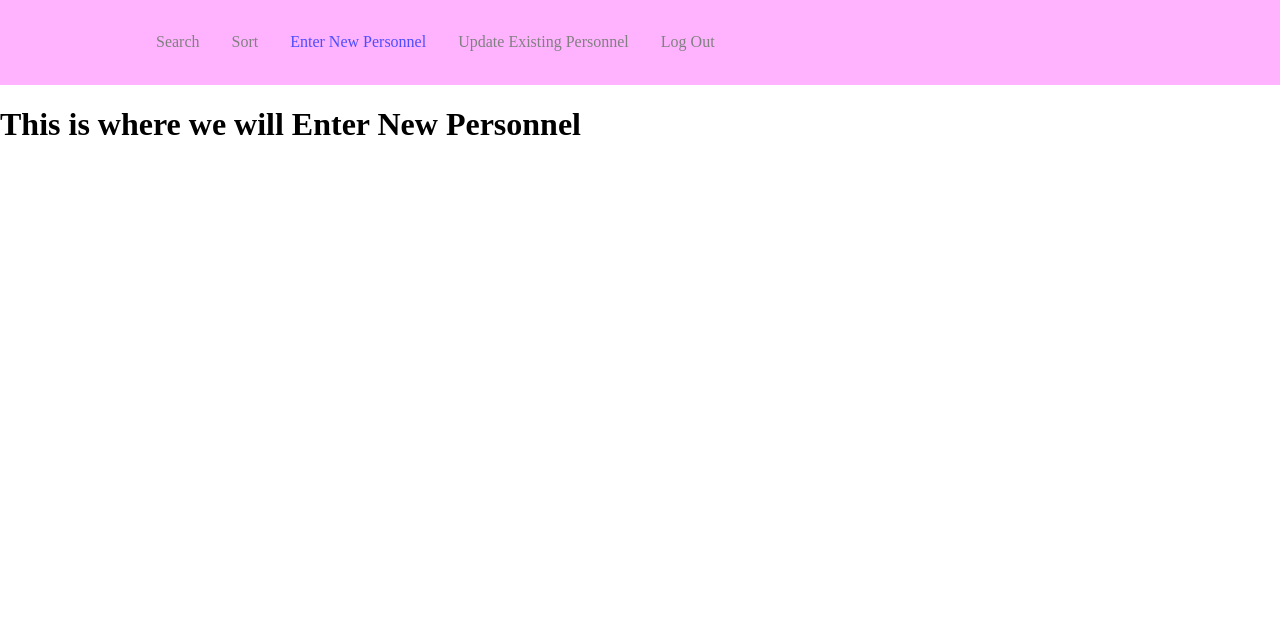
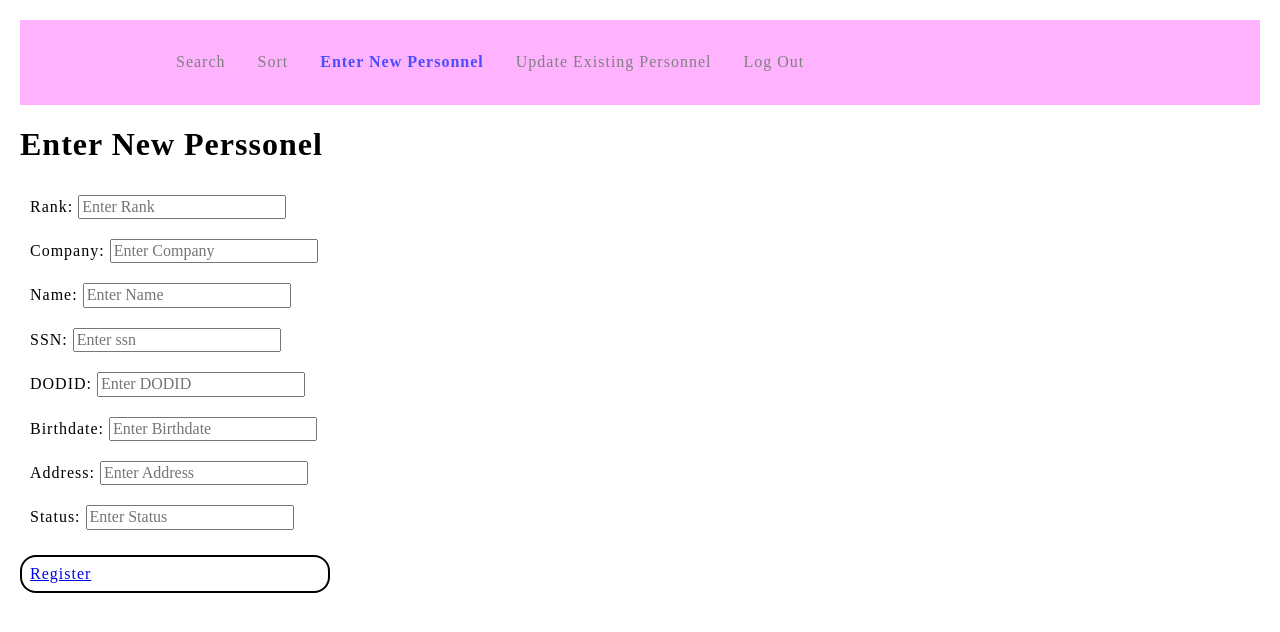
Before and after one commit to Jroutly3/2308-The-OphiologistsArmyRangerPersonnelTracker, a React (Create React App) app: page /EnterNewPersonnel in a window 1280 px wide. Shown: the top 632 px of the page. Built offline with nearby package versions, Linux system fonts and the light colour scheme.

Commit message:
Added EnterNewPersonnel functionality

```diff
--- a/package.json
+++ b/package.json
@@ -6,8 +6,10 @@
     "@testing-library/jest-dom": "^5.16.5",
     "@testing-library/react": "^13.4.0",
     "@testing-library/user-event": "^13.5.0",
+    "axios": "^1.3.4",
     "flask": "^0.2.10",
     "react": "^18.2.0",
+    "react-bootstrap": "^2.7.2",
     "react-dom": "^18.2.0",
     "react-icons": "^4.7.1",
     "react-router-dom": "^6.8.1",
--- a/src/components/Card.css
+++ b/src/components/Card.css
@@ -1,7 +1,11 @@
+
+
 .card {
     display: flex;
     flex-flow: row wrap;
     justify-content: space-around;
+    text-emphasis: none;
+    text-decoration: none;
 }
 
 .test > div {
--- a/src/components/Card.js
+++ b/src/components/Card.js
@@ -12,10 +12,6 @@ function Card({person}) {
             <p>{person.name}</p>
             <p>{person.unit}</p>
             <p>{person.DODID}</p>
-            <p>{person.Birthdate}</p>
-            <p>{person.ssn}</p>
-            <p>{person.Address}</p>
-            <p>{person.Status}</p>
         </Link>
     </div>
     )
--- a/src/components/DropdownDOD.js
+++ b/src/components/DropdownDOD.js
@@ -4,9 +4,8 @@ import {
   StyledSelect,
   StyledOption,
   StyledLabel,
-  StyledButton,
 } from "./dropDownDODstyle";
-import initialDetails from '../data/initialDetails';
+// import initialDetails from '../data/initialDetails';
 
 export function Dropdown(props) {
 
--- /dev/null
+++ b/src/pages/EnterNewPersonnel.css
@@ -0,0 +1,29 @@
+body {
+    padding: 20px;
+    letter-spacing: 1px;
+  }
+
+  .active {
+    font-weight: bold;
+  }
+
+  .register-form {
+    margin-top: 20px;
+  }
+
+  .form-details {
+    margin-top: 20px;
+  }
+
+  .form-details > div {
+    margin: 10px;
+  }
+
+ .button-prime {
+  border: solid 2px black;
+  padding: 0.5rem;
+  border-radius: 1rem;
+  display: flex;
+  margin-top: 15px;
+  max-width: 25%;
+ }
--- a/src/pages/EnterNewPersonnel.js
+++ b/src/pages/EnterNewPersonnel.js
@@ -1,11 +1,115 @@
-import React from "react";
+import React, { useState } from "react";
+import { Form } from "react-bootstrap";
+import { Link } from "react-router-dom";
+import './EnterNewPersonnel.css';
 
-const EnterNewPersonnel = () => {
+const EnterNewPersonnel = props => {
+  const [state, setState] = useState({
+    username: "",
+    email: "",
+    city: "",
+    phone: ""
+  });
+
+  const handleInputChange = event => {
+    const { name, value } = event.target;
+    setState(prevState => ({
+      ...prevState,
+      [name]: value
+    }));
+  };
+
+  var letterStyle = {
+    padding: 10
+  }
+
   return (
     <div>
-      <h1>
-        This is where we will Enter New Personnel
-      </h1>
+      <h1>Enter New Perssonel</h1>
+      <Form className="register-form">
+        <Form.Group controlId="Rank" style={letterStyle}>
+          <Form.Label>Rank:  </Form.Label>
+          <Form.Control
+            type="text"
+            placeholder="Enter Rank"
+            name="Rank"
+            onChange={handleInputChange}
+          />
+        </Form.Group>
+        <Form.Group controlId="Company" style={letterStyle}>
+          <Form.Label>Company: </Form.Label>
+          <Form.Control
+            type="text"
+            placeholder="Enter Company"
+            name="Company"
+            onChange={handleInputChange}
+          />
+        </Form.Group>
+        <Form.Group controlId="Name" style={letterStyle}>
+          <Form.Label>Name: </Form.Label>
+          <Form.Control
+            type="text"
+            placeholder="Enter Name"
+            name="Name"
+            onChange={handleInputChange}
+          />
+        </Form.Group>
+        <Form.Group controlId="ssn" style={letterStyle}>
+          <Form.Label>SSN: </Form.Label>
+          <Form.Control
+            type="text"
+            placeholder="Enter ssn"
+            name="ssn"
+            onChange={handleInputChange}
+          />
+        </Form.Group>
+        <Form.Group controlId="DODID" style={letterStyle}>
+          <Form.Label>DODID: </Form.Label>
+          <Form.Control
+            type="text"
+            placeholder="Enter DODID"
+            name="DODID"
+            onChange={handleInputChange}
+          />
+        </Form.Group>
+        <Form.Group controlId="Birthdate" style={letterStyle}>
+          <Form.Label>Birthdate: </Form.Label>
+          <Form.Control
+            type="text"
+            placeholder="Enter Birthdate"
+            name="Birthdate"
+            onChange={handleInputChange}
+          />
+        </Form.Group>
+        <Form.Group controlId="Address" style={letterStyle}>
+          <Form.Label>Address: </Form.Label>
+          <Form.Control
+            type="Address"
+            placeholder="Enter Address"
+            name="Address"
+            onChange={handleInputChange}
+          />
+        </Form.Group>
+        <Form.Group controlId="Status" style={letterStyle}>
+          <Form.Label>Status: </Form.Label>
+          <Form.Control
+            type="text"
+            placeholder="Enter Status"
+            name="Status"
+            onChange={handleInputChange}
+          />
+        </Form.Group>
+
+        <Link
+          className="button-prime"
+          to={{
+            pathname: "/UpdatePersonnelConfirm",
+            state
+          }}
+        >
+          Register
+        </Link>
+      </Form>
     </div>
   );
 };
--- a/src/pages/PersonnelInfo.js
+++ b/src/pages/PersonnelInfo.js
@@ -1,14 +1,37 @@
-import React from "react";
+import React, {useState} from "react";
 import './PersonnelInfo.css';
 import { useLocation } from 'react-router-dom'
+import axios from 'axios';
 
 const PersonnelInfo = (props) => {
+  const [file, setFile] = useState()
+
+  function handleChange(event) {
+    setFile(event.target.files[0])
+  }
   //console.log(props);
   //console.log(props.location);
   const location = useLocation()
   const { from } = location.state
   //console.log(location);
   console.log(from);
+
+  function handleSubmit(event) {
+    event.preventDefault()
+    const url = 'http://localhost:3000/uploadFile';
+    const formData = new FormData();
+    formData.append('file', file);
+    formData.append('fileName', file.name);
+    const config = {
+      headers: {
+        'content-type': 'multipart/form-data',
+      },
+    };
+    axios.post(url, formData, config).then((response) => {
+      console.log(response.data);
+    });
+
+  }
     return (
       <div className="Personnel">
         <h1>
@@ -21,6 +44,11 @@ const PersonnelInfo = (props) => {
         <p className="info">SSN: {from.ssn}</p>
         <p className="info">Address: {from.Address}</p>
         <p className="info">Status: {from.Status}</p>
+        <form onSubmit={handleSubmit}>
+          <h1>React File Upload</h1>
+          <input type="file" onChange={handleChange}/>
+          <button type="submit">Upload</button>
+        </form>
       </div>
     );
   };
--- a/src/pages/Search.js
+++ b/src/pages/Search.js
@@ -24,14 +24,7 @@ function Search({details = initialDetails.initialDetails}) {
       "Status": "Status"
     };
 
-    var letterStyle = {
-      padding: 10,
-      margin: 10,
-      display: "inline-block",
-      fontFamily: "monospace",
-      fontSize: 24,
-      textAlign: "center"
-  };
+
 
     const filteredPersons = details.filter(
         person => {
@@ -63,7 +56,7 @@ function Search({details = initialDetails.initialDetails}) {
     }
 
     return (
-        <section className="garamond" style={letterStyle}>
+        <section className="garamond">
           <div className="navy georgia ma0 grow">
             <h2 className="f2">Personnel Search</h2>
           </div>
@@ -92,4 +85,14 @@ const testperson = {
       "location": "Location",
       "DODID": "DODID"
     }
-    <Card key={testperson.id} person = {testperson}/>*/
+    <Card key={testperson.id} person = {testperson}/>
+
+
+     var letterStyle = {
+      padding: 10,
+      margin: 10,
+      display: "inline-block",
+      fontFamily: "monospace",
+      fontSize: 24,
+      textAlign: "center"
+  };*/
--- a/src/pages/Sort.js
+++ b/src/pages/Sort.js
@@ -25,7 +25,7 @@ const Sort = () => {
   //console.log(sorted)
   function sayHello() {
     sorted.sort((a,b) => a.unit - b.unit);
-    if (sortField == false) {
+    if (sortField === false) {
       setsortField(true);
     } else {
       setsortField(false);
@@ -35,7 +35,7 @@ const Sort = () => {
   }
   function sortName() {
     sorted.sort((a,b) => a.DODID - b.DODID);
-    if (sortShow == false) {
+    if (sortShow === false) {
       setsortShow(true);
     } else {
       setsortShow(false);
```
Also changed, not shown: 1 other file (tests, documents, lock files or other folders).
